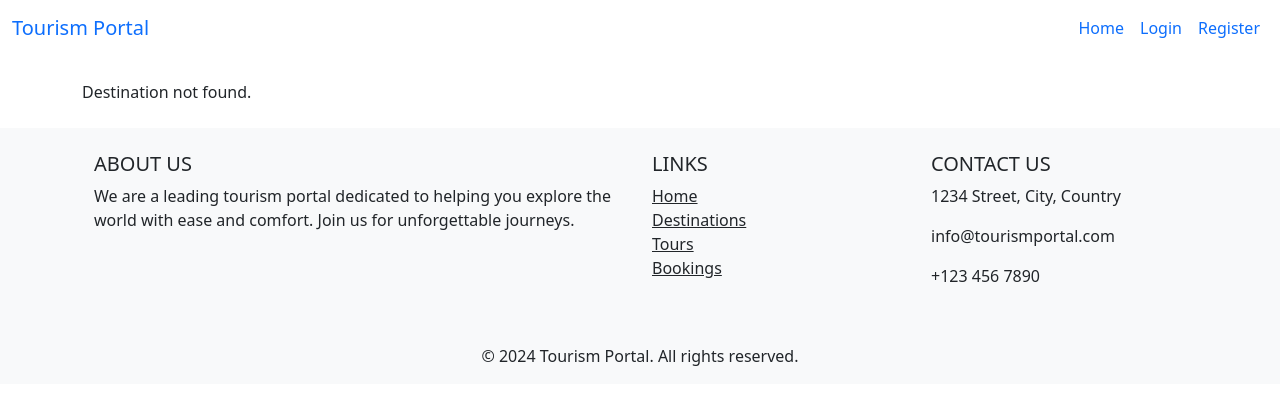
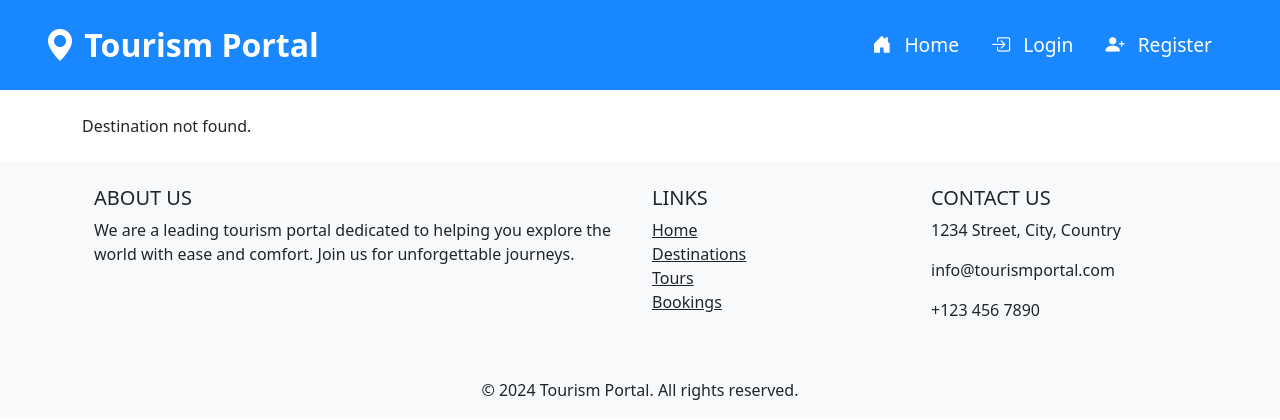
Before and after one commit to Ramborghini10/TZ-TourismPortal, a PHP site: page /destination_details.php in a window 1280 px wide. Shown: the top 420 px of the page. Run offline with PHP 8.4, Linux system fonts and the light colour scheme; data that the repository does not hold is empty.

Commit message:
header changes

```diff
--- a/includes/header.php
+++ b/includes/header.php
@@ -1,4 +1,3 @@
-
 <!DOCTYPE html>
 <html lang="en">
 <head>
@@ -6,27 +5,51 @@
     <meta name="viewport" content="width=device-width, initial-scale=1.0">
     <title>Home - Tourism Portal</title>
     <link href="assets/css/bootstrap.min.css" rel="stylesheet">
+    <link href="https://cdnjs.cloudflare.com/ajax/libs/bootstrap-icons/1.10.0/font/bootstrap-icons.min.css" rel="stylesheet">
+    <style>
+        .navbar {
+            background: rgba(0, 123, 255, 0.9); /* Change background color */
+            font-size: 1.2rem; /* Increase font size */
+            padding: 1rem 2rem; /* Add padding */
+        }
+        .navbar-brand {
+            font-size: 2rem; /* Larger brand text */
+            font-weight: bold; /* Bold brand text */
+            color: #fff !important; /* White brand text */
+        }
+        .navbar-nav .nav-link {
+            color: #fff !important; /* White nav links */
+            margin-right: 1rem; /* Space between links */
+        }
+        .navbar-nav .nav-link:hover {
+            color: #ffd700 !important; /* Gold hover color */
+        }
+        .navbar-toggler-icon {
+            color: #fff; /* White icon */
+        }
+        .nav-item i {
+            margin-right: 0.5rem; /* Space between icon and text */
+        }
+    </style>
 </head>
-<nav class="navbar navbar-expand-lg navbar-success">
+<body>
+    <nav class="navbar navbar-expand-lg navbar-dark">
         <div class="container-fluid">
-            <a class="navbar-brand" href="#">Tourism Portal</a>
+            <a class="navbar-brand" href="#"><i class="bi bi-geo-alt-fill"></i> Tourism Portal</a>
             <button class="navbar-toggler" type="button" data-bs-toggle="collapse" data-bs-target="#navbarNav" aria-controls="navbarNav" aria-expanded="false" aria-label="Toggle navigation">
                 <span class="navbar-toggler-icon"></span>
             </button>
             <div class="collapse navbar-collapse" id="navbarNav">
                 <ul class="navbar-nav ms-auto">
                     <li class="nav-item">
-                        <a class="nav-link" href="index.php">Home</a>
+                        <a class="nav-link" href="index.php"><i class="bi bi-house-door-fill"></i> Home</a>
                     </li>
                     <li class="nav-item">
-                        <a class="nav-link" href="login.php">Login</a>
+                        <a class="nav-link" href="login.php"><i class="bi bi-box-arrow-in-right"></i> Login</a>
                     </li>
                     <li class="nav-item">
-                        <a class="nav-link" href="register.php">Register</a>
+                        <a class="nav-link" href="register.php"><i class="bi bi-person-plus-fill"></i> Register</a>
                     </li>
-                    <!-- <li class="nav-item">
-                        <a class="nav-link" href="logout.php">Logout</a>
-                    </li> -->
                 </ul>
             </div>
         </div>
```
